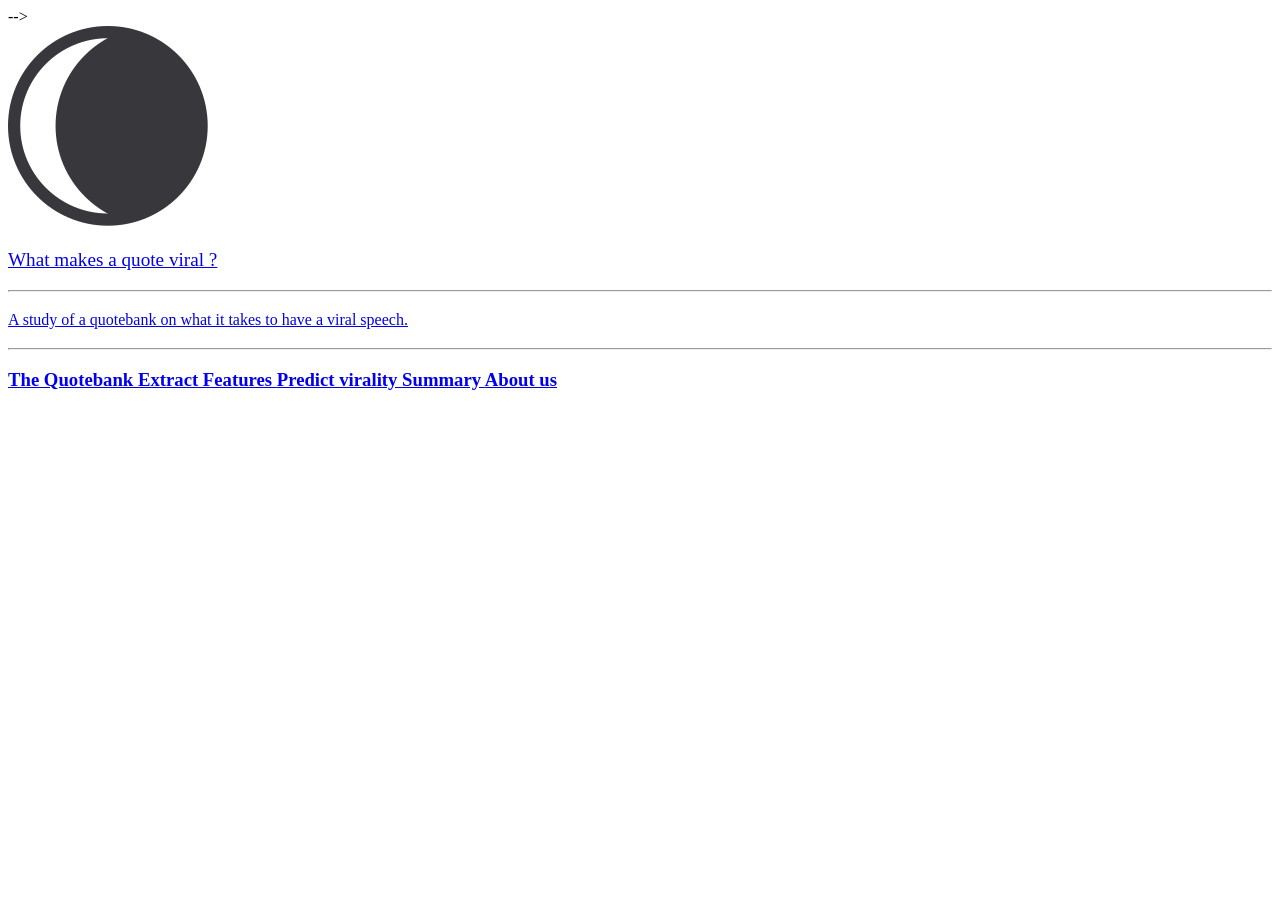
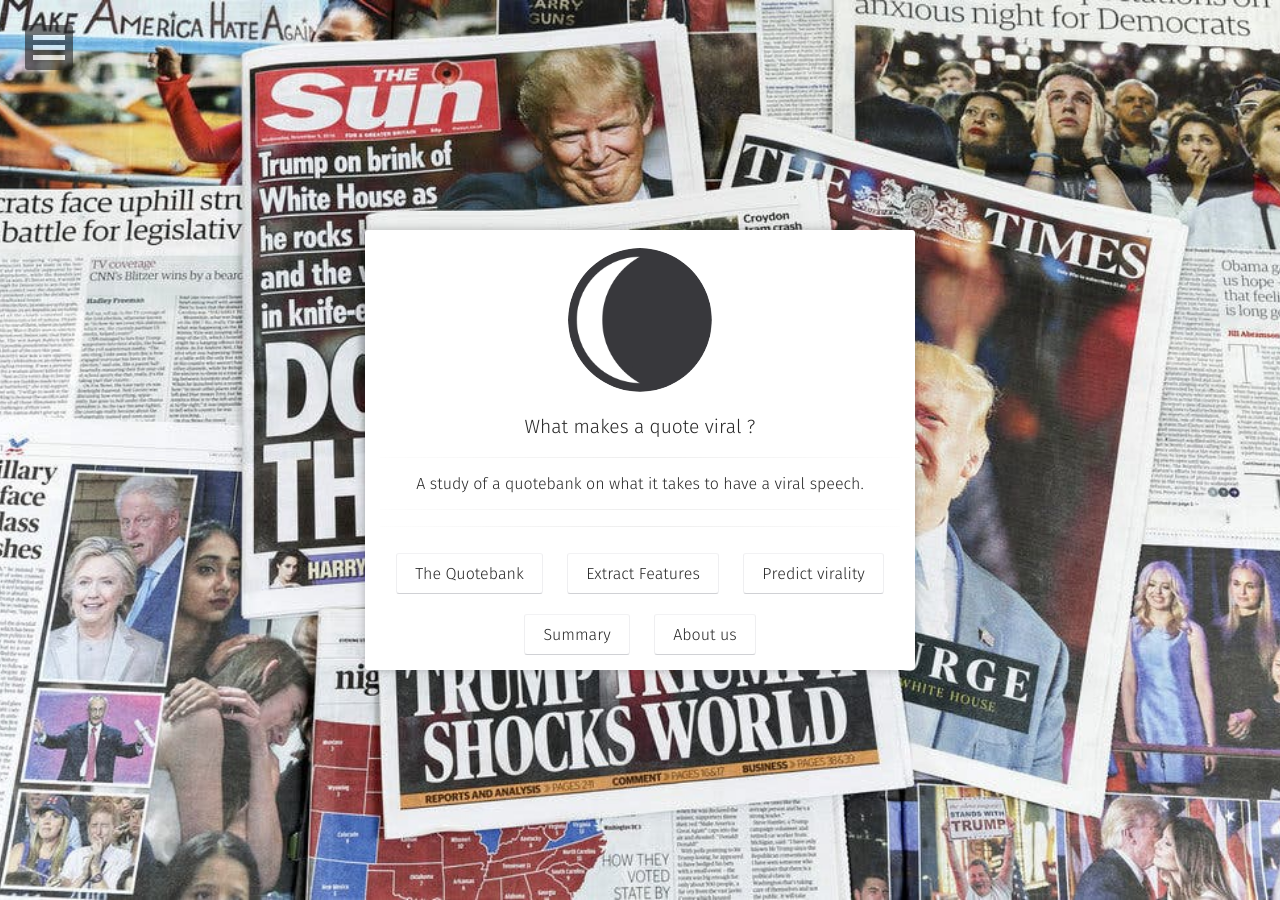
Before and after one commit to kaoutamine/viralSpeech, a Jekyll site: the page built from index.html, in a window 1280 px wide. Built offline with Jekyll 4.4.1, drawn with Linux system fonts in a browser that asks for light colours; some web fonts are replaced.

Commit message:
home modif

```diff
--- a/_includes/head.html
+++ b/_includes/head.html
@@ -1,11 +1,11 @@
-<!--meta charset="UTF-8">
+    <meta charset="UTF-8">
     <meta content="text/html; charset=UTF-8" http-equiv="Content-Type">
     <meta http-equiv=X-UA-Compatible content="IE=edge,chrome=1">
     <title>{% if page.title %}{{ page.title }} &#8211; {% endif %}{{ site.title }}</title>
     <meta name="description" content="{% if page.description %}{{ page.description }}{% else %}{{ site.description }}{% endif %}">
     {% if page.tags %}<meta name="keywords" content="{{ page.tags | join: ', ' }}">{% endif %}
     <!-- Twitter Cards -->
-<!--{% if page.feature %}{% capture feature %}{{ page.feature }}{% endcapture %}{% unless feature contains 'http://' or feature contains 'https://' %}{% capture feature %}{{ site.url }}/{{ feature }}{% endcapture %}{% endunless %}
+    {% if page.feature %}{% capture feature %}{{ page.feature }}{% endcapture %}{% unless feature contains 'http://' or feature contains 'https://' %}{% capture feature %}{{ site.url }}/{{ feature }}{% endcapture %}{% endunless %}
     <meta name="twitter:card" content="summary_large_image">
     <meta name="twitter:image" content="{{ feature }}">
     {% else %}<meta name="twitter:card" content="summary">
@@ -15,46 +15,44 @@
     {% if site.twitter %}<meta name="twitter:site" content="@{{ site.twitter }}">
     <meta name="twitter:creator" content="@{{ site.twitter }}">{% endif %}
     <!-- Open Graph -->
-<!--<meta property="og:locale" content="{{ site.locale }}">
+    <meta property="og:locale" content="{{ site.locale }}">
     <meta property="og:type" content="article">
     <meta property="og:title" content="{% if page.title %}{{ page.title }}{% else %}{{ site.title }}{% endif %}">
-    {% if page.excerpt %}
-<meta property="og:description" content="{{ page.excerpt | markdownify | strip_html | strip_newlines | escape_once }}">{% endif %}
+    {% if page.excerpt %}<meta property="og:description" content="{{ page.excerpt | markdownify | strip_html | strip_newlines | escape_once }}">{% endif %}
     <meta property="og:url" content="{{ page.url | replace:'index.html','' | prepend: site.url }}">
     <meta property="og:site_name" content="{{ site.title }}">
     <meta property="og:image" content="{{ site.url }}/{{ site.logo }}">
     {% if site.google.verify %}
     <!-- Webmaster Tools verfication -->
-<!--<meta name="google-site-verification" content="{{ site.google.verify }}">{% endif %}
-    {% if site.bing-verify %}
-<meta name="msvalidate.01" content="{{ site.bing-verify }}">{% endif %}
+    <meta name="google-site-verification" content="{{ site.google.verify }}">{% endif %}
+    {% if site.bing-verify %}    <meta name="msvalidate.01" content="{{ site.bing-verify }}">{% endif %}
     {% capture canonical %}{{ site.url }}{% if site.permalink contains '.html' %}{{ page.url }}{% else %}{{ page.url | remove:'index.html' | strip_slash }}{% endif %}{% endcapture %}
     <link rel="canonical" href="{{ canonical }}">
     <link href="{{ site.url }}/feed.xml" type="application/atom+xml" rel="alternate" title="{{ site.title }} Feed">
     <!-- Handheld -->
-<!--<meta name="HandheldFriendly" content="True">
+    <meta name="HandheldFriendly" content="True">
     <meta name="MobileOptimized" content="320">
     <meta name="viewport" content="width=device-width, initial-scale=1.0">
     <!-- CSS -->
-<!--<link rel="stylesheet" href="{{ site.url }}/assets/css/main.css">
+    <link rel="stylesheet" href="{{ site.url }}/assets/css/main.css">
     <!-- JS -->
-<!--<script src="{{ site.url }}/assets/js/modernizr-3.3.1.custom.min.js"></script>
+    <script src="{{ site.url }}/assets/js/modernizr-3.3.1.custom.min.js"></script>
     <!-- Favicons -->
-<!--<link rel="apple-touch-icon" href="{{ site.url }}/assets/img/favicons/apple-icon-precomposed.png">
+    <link rel="apple-touch-icon" href="{{ site.url }}/assets/img/favicons/apple-icon-precomposed.png">
     <link rel="apple-touch-icon" sizes="72x72" href="{{ site.url }}/assets/img/favicons/apple-icon-72x72.png">
     <link rel="apple-touch-icon" sizes="114x114" href="{{ site.url }}/assets/img/favicons/apple-icon-114x114.png">
     <link rel="apple-touch-icon" sizes="144x144" href="{{ site.url }}/assets/img/favicons/apple-icon-144x144.png">
     <link rel="shortcut icon" type="image/png" href="{{ site.url }}/favicon.png" />
     <link rel="shortcut icon" href="{{ site.url }}/favicon.ico" />
     <!-- Background Image -->
-<!--    {% if site.background %}
+    {% if site.background %}
     {% capture background %}{{ site.background }}{% endcapture %}
     {% unless background contains 'http://' or background contains 'https://' %}{% capture background %}{{ site.url }}/{{ background }}{% endcapture %}{% endunless %}
     <style type="text/css">body {background-image:url({{ background }}); {% unless site.tiled_bg %} background-repeat: no-repeat; background-size: cover; {% endunless %}}</style>
     {% endif %}
     <!-- Post Feature Image -->
-<!--   {% if page.feature %}
+    {% if page.feature %}
     {% capture feature %}{{ page.feature }}{% endcapture %}
     {% unless feature contains 'http://' or feature contains 'https://' %}{% capture feature %}{{ site.url }}/{{ feature }}{% endcapture %}{% endunless %}
     <style type="text/css">.feature {background-image:url({{ feature }});}</style>
-    {% endif %}-->
+    {% endif %}
--- a/_includes/nav.html
+++ b/_includes/nav.html
@@ -1,4 +1,4 @@
-	<!--nav id="dl-menu" class="dl-menuwrapper" role="navigation">
+	<nav id="dl-menu" class="dl-menuwrapper" role="navigation">
 		<button class="dl-trigger">Open Menu</button>
 		<ul class="dl-menu">
 			<li><a href="{{ site.url }}/">Home</a></li>
@@ -84,7 +84,7 @@
                         <a href="https://news.ycombinator.com/user?id={{ site.hackernews }}" target="_blank" rel="noopener noreferrer"><i class="fa fa-fw fa-hacker-news"></i> Hacker News</a>
                     </li>{% endif %}
 				</ul><!-- /.dl-submenu -->
-			<!--/li>
+			</li>
 			<li>
 				<a href="#">Posts</a>
 				<ul class="dl-submenu">
@@ -101,4 +101,4 @@
 		    <li><a href="{{ domain }}{{ link.url }}" {% if link.url contains 'http' %}target="_blank" rel="noopener noreferrer"{% endif %}>{{ link.title }}</a></li>
 		  {% endfor %}
 		</ul><!-- /.dl-menu -->
-	<!--/!--nav><!-- /.dl-menuwrapper -->
+	</nav><!-- /.dl-menuwrapper -->
--- a/_layouts/home.html
+++ b/_layouts/home.html
@@ -10,7 +10,7 @@ layout: compress
     {% include head.html %}
 </head>
 <body>
-    <!--{% include nav.html %}-->
+    {% include nav.html %}
     <!-- Header -->
     <header class="header flex" role="banner">
         <div class="container animated fadeIn">
@@ -29,8 +29,8 @@ layout: compress
                         	<p style="font-size:1rem;font-weight:300">{{ site.bio }}</p>
 			            </a>
                     </h3>
+                    {% include social-links.html %}
                   <hr class="hr-line">
-                <!--{% include social-links.html %}-->
                   <h3 class="title">
                          <a class="btn zoombtn" href="{{ site.url }}/quotebank">
                          The Quotebank
```
Lines whose indentation alone changed are shown as unchanged.
